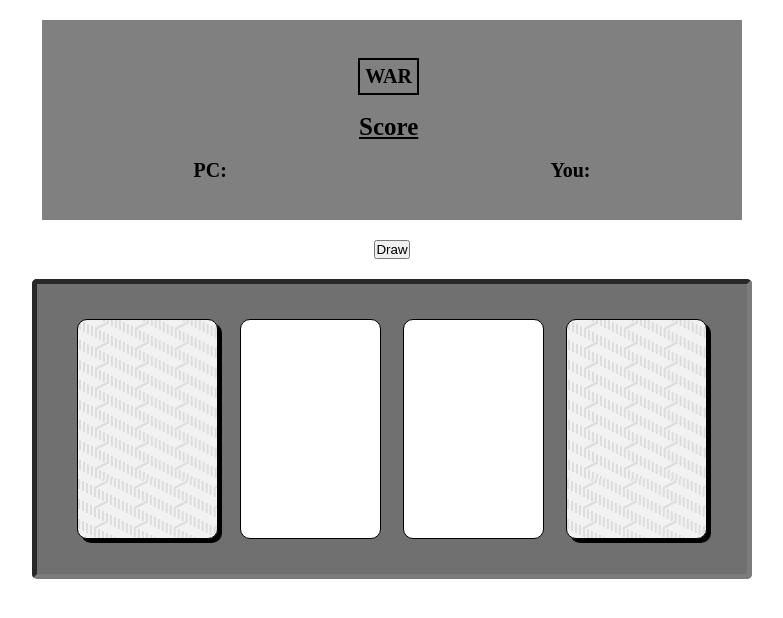
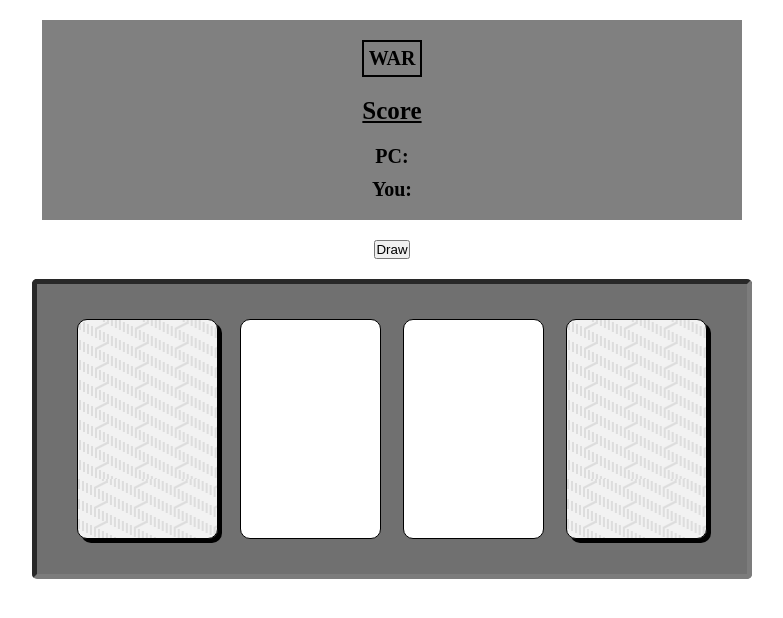
Before and after one commit to MrRedacted/makewarnotfood, a plain HTML site: page index.html in a window 1280 px wide. Shown: the whole page, without its empty margins (248-1031 px from the left). Drawn offline with Linux system fonts and the light colour scheme.

Commit message:
Fixed the centering issue

```diff
--- a/index.html
+++ b/index.html
@@ -13,8 +13,10 @@
       <h2 id='score-title'>Score</h2>
       <h1 class='title'> WAR </h1>
       <!--<button id='reset-btn' onclick="reset()">Reset</button> !Temporarily commented out -->
-      <h2 class='score1'>PC:<span id='comp-score'></span></h2>
-      <h2 class='score2'>You:<span id='user-score'></span></h2>
+      <div class='scores'>
+        <h2 class='score1'>PC:<span id='comp-score'></span></h2>
+        <h2 class='score2'>You:<span id='user-score'></span></h2>
+      </div>
     </div>
     <button id='draw-btn'>Draw</button>
     <div class='game-space' id='game-space'>
--- a/style.css
+++ b/style.css
@@ -18,29 +18,32 @@
   background-color: grey;
   display: grid;
   grid-template-areas:
-    'start war reset'
-    '. score .'
-    'comp . user';
+    'war'
+    'score'
+    'scores';
   justify-content: space-evenly;
   align-content: space-evenly;
 }
 
-#head > * {
-  margin: auto;
-  text-align: center;
+.scores {
+  grid-area: scores;
+  margin: 0 auto;
 }
 
 #score-title {
+  margin-bottom: 2rem;
   grid-area: score;
   font-size: 2.5rem;
   text-decoration: underline;
 }
 
 #start-btn {
-  grid-area: start;
+  grid-area: begin;
+  margin-bottom: 1rem;
 }
 
 .title {
+  margin-bottom: 2rem;
   padding: .5rem;
   border: solid black .2rem;
   grid-area: war;
@@ -52,12 +55,11 @@
 
 .score1 {
   font-size: 2rem;
-  grid-area: comp;
+  margin-bottom: 1rem;
 }
 
 .score2 {
   font-size: 2rem;
-  grid-area: user;
 }
 
 .game-space {
```
